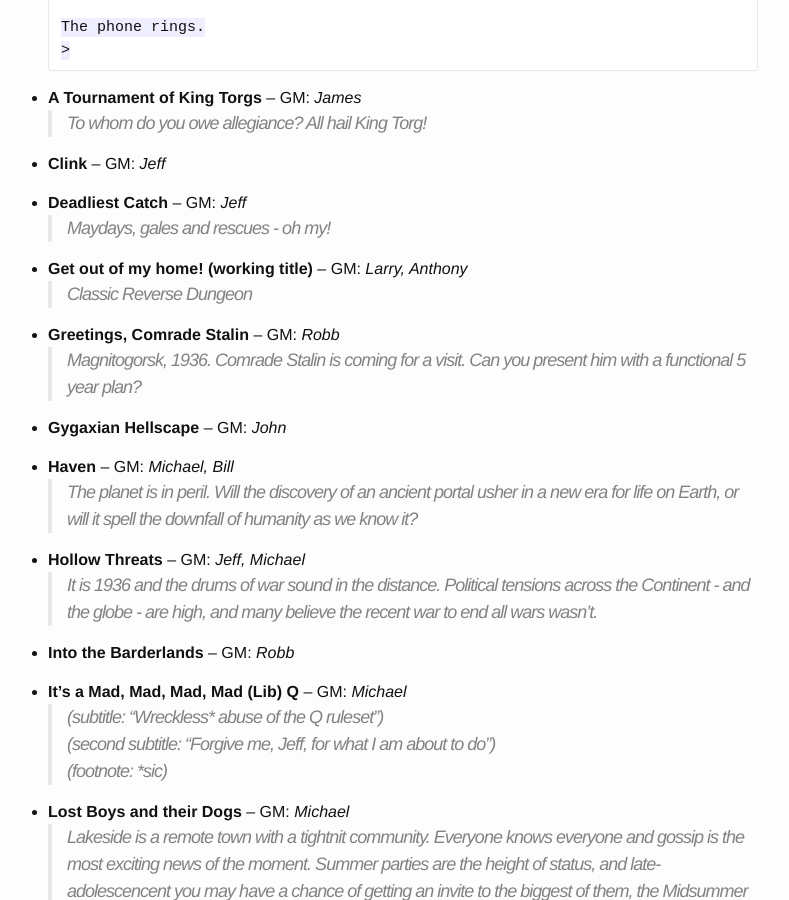
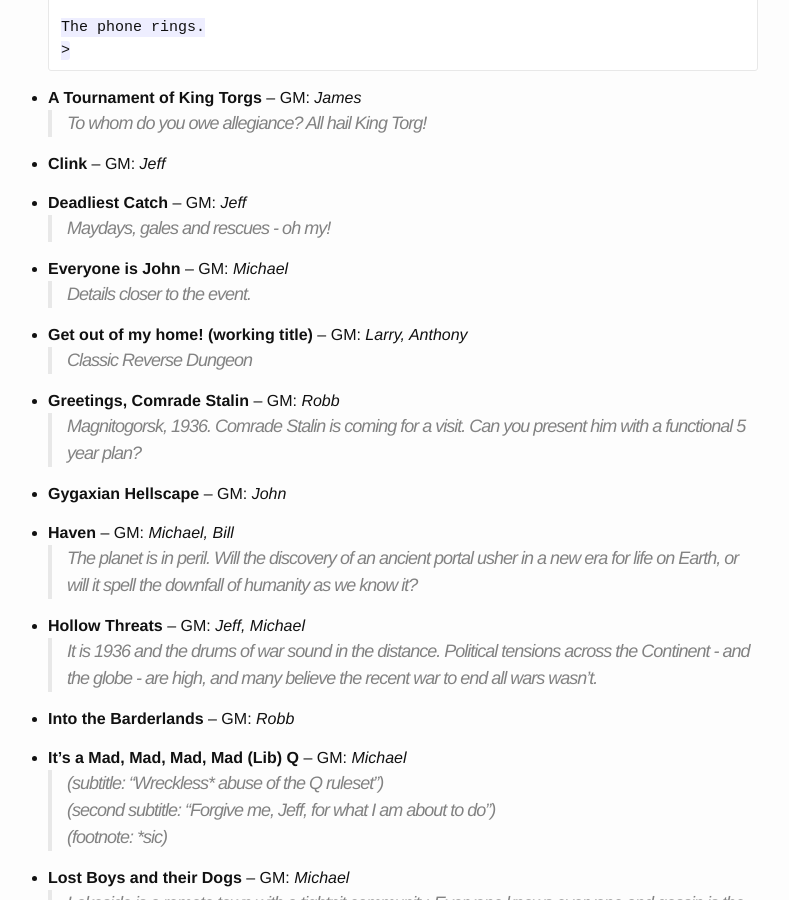
Before and after one commit to Geekend-PNW/geekend-pnw.github.com, a Jekyll site: the page built from games.md, in a window 1280 px wide and 900 px high, scrolled down 552 px. Shown: the whole window, without its empty margins (252-1041 px from the left). Built offline with Jekyll 4.4.1, drawn with Linux system fonts in a browser that asks for light colours.

Commit message:
Update games.yml

```diff
--- a/_data/games.yml
+++ b/_data/games.yml
@@ -158,3 +158,8 @@
   abstract: "Lakeside is a remote town with a tightnit community. Everyone knows everyone and gossip is the most exciting news of the moment. Summer parties are the height of status, and late-adolescencent you may have a chance of getting an invite to the biggest of them, the Midsummer Bon."
   gm: [ "Michael" ]
   events: 2019-06
+-
+  name: "Everyone is John"
+  abstract: "Details closer to the event."
+  gm: [ "Michael" ]
+  events: 2019-06
```
